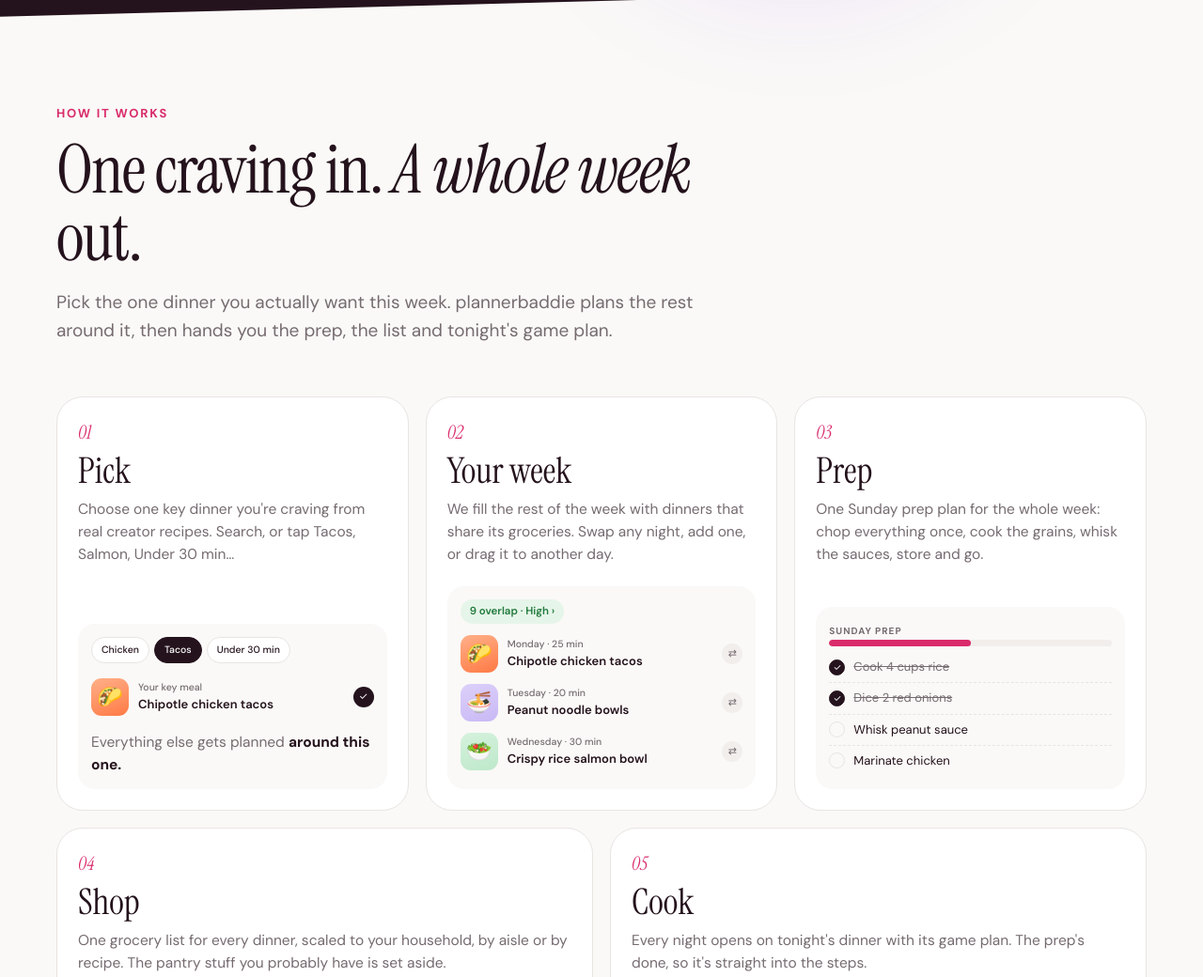
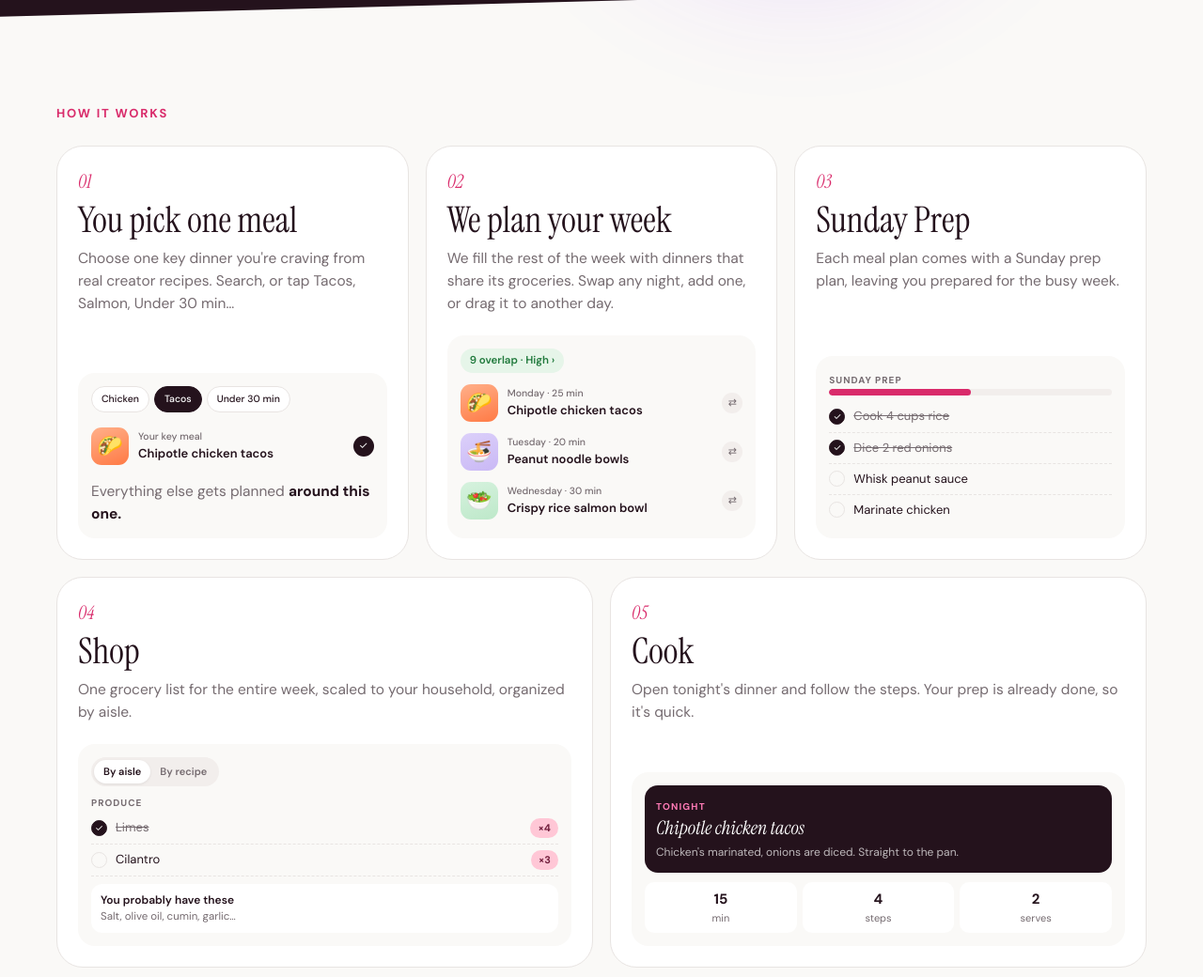
Before and after one commit to conrad-demasi/plannerbaddie.com, a plain HTML site: page index.html in a window 1280 px wide. Shown: the part 934-1974 px from the top of the page at 94% size. Drawn offline with Linux system fonts and the light colour scheme.

Commit message:
How it works: drop heading, rename steps, simpler copy
Co-Authored-By: Claude Opus 5.5 <noreply@anthropic.com>

```diff
--- a/index.html
+++ b/index.html
@@ -381,16 +381,14 @@
 
 <section id="how">
   <div class="wrap">
-    <div class="sec-head rv">
+    <div class="sec-head rv" style="margin-bottom:24px">
       <div class="eyebrow">How it works</div>
-      <h2>One craving in. <em>A whole week</em> out.</h2>
-      <p>Pick the one dinner you actually want this week. plannerbaddie plans the rest around it, then hands you the prep, the list and tonight's game plan.</p>
     </div>
 
     <div class="steps">
       <article class="step rv">
         <span class="num">01</span>
-        <h3>Pick</h3>
+        <h3>You pick one meal</h3>
         <p>Choose one key dinner you're craving from real creator recipes. Search, or tap Tacos, Salmon, Under 30 min…</p>
         <div class="vig"><div class="vig-box">
           <div class="scr-pills" style="margin:0 0 10px"><span>Chicken</span><span class="on">Tacos</span><span>Under 30 min</span></div>
@@ -401,7 +399,7 @@
 
       <article class="step rv">
         <span class="num">02</span>
-        <h3>Your week</h3>
+        <h3>We plan your week</h3>
         <p>We fill the rest of the week with dinners that share its groceries. Swap any night, add one, or drag it to another day.</p>
         <div class="vig"><div class="vig-box">
           <span class="ovpill">9 overlap · High ›</span>
@@ -413,8 +411,8 @@
 
       <article class="step rv">
         <span class="num">03</span>
-        <h3>Prep</h3>
-        <p>One Sunday prep plan for the whole week: chop everything once, cook the grains, whisk the sauces, store and go.</p>
+        <h3>Sunday Prep</h3>
+        <p>Each meal plan comes with a Sunday prep plan, leaving you prepared for the busy week.</p>
         <div class="vig"><div class="vig-box">
           <div class="aisle">SUNDAY PREP</div>
           <div class="bar"><i></i></div>
@@ -428,7 +426,7 @@
       <article class="step rv">
         <span class="num">04</span>
         <h3>Shop</h3>
-        <p>One grocery list for every dinner, scaled to your household, by aisle or by recipe. The pantry stuff you probably have is set aside.</p>
+        <p>One grocery list for the entire week, scaled to your household, organized by aisle.</p>
         <div class="vig"><div class="vig-box">
           <div class="seg"><span class="on">By aisle</span><span>By recipe</span></div>
           <div class="aisle">PRODUCE</div>
@@ -441,7 +439,7 @@
       <article class="step rv">
         <span class="num">05</span>
         <h3>Cook</h3>
-        <p>Every night opens on tonight's dinner with its game plan. The prep's done, so it's straight into the steps.</p>
+        <p>Open tonight's dinner and follow the steps. Your prep is already done, so it's quick.</p>
         <div class="vig"><div class="vig-box">
           <div class="tonight">
             <small>TONIGHT</small>
```
